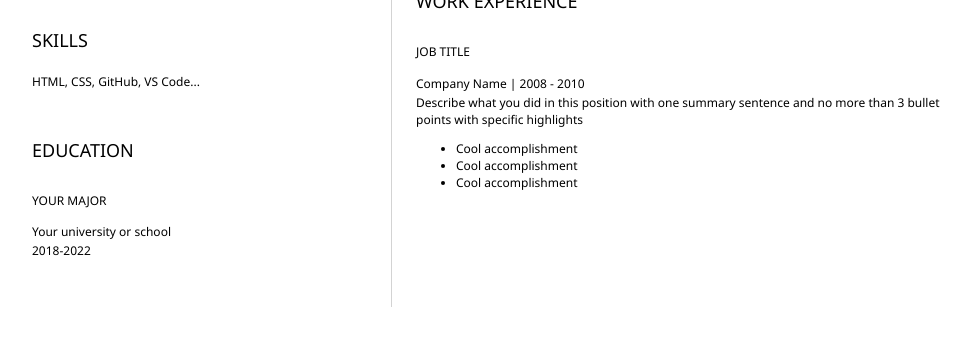
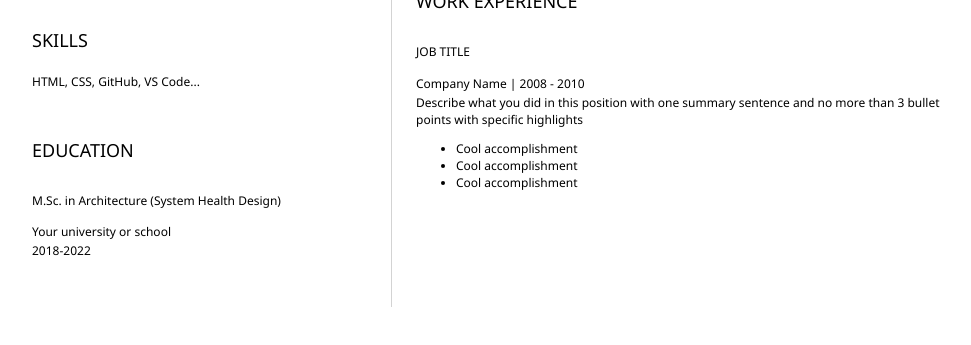
Before and after one commit to Dextain/resume_html, a plain HTML site: page index.html in a window 1280 px wide. Shown: the part 329-674 px from the top of the page, without its empty margins (152-1123 px from the left). Drawn offline with Linux system fonts and the light colour scheme.

Commit message:
Update index.html

```diff
--- a/index.html
+++ b/index.html
@@ -39,7 +39,7 @@
 				<section>
 					<h2>EDUCATION</h2>
 					<!-- your education -->
-                    <h3>YOUR MAJOR</h3>
+                    <h3> M.Sc. in Architecture (System Health Design) </h3>
                     <p>
                         Your university or school
                     </p>
```
